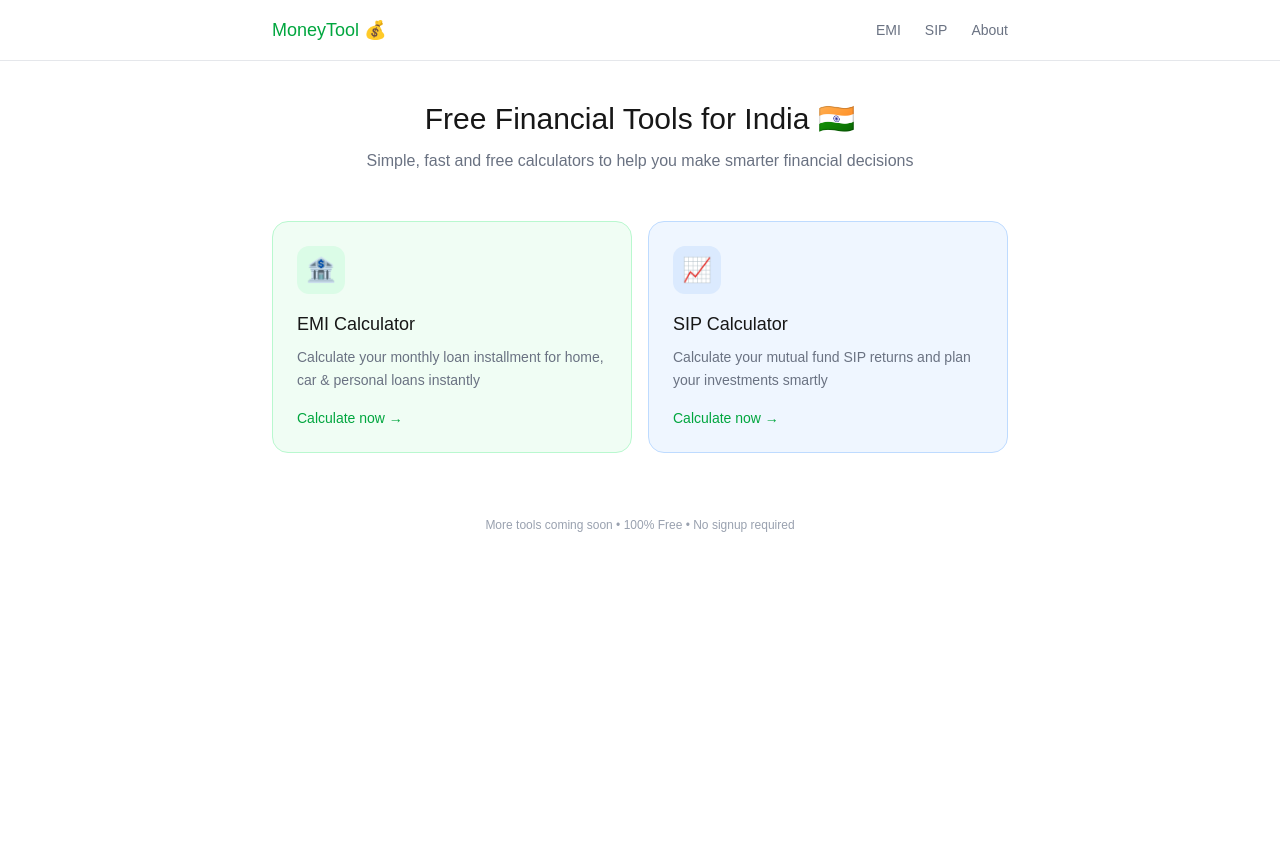
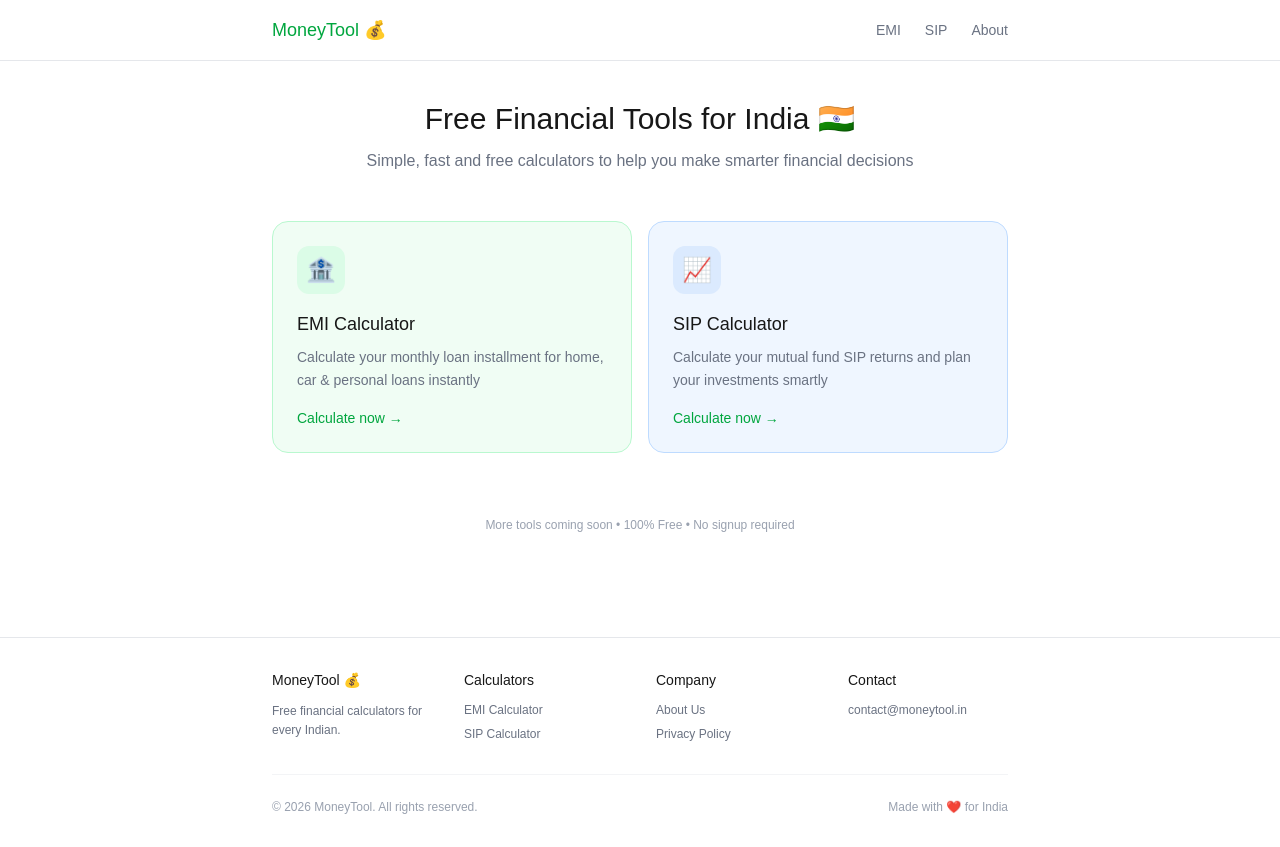
Before and after one commit to pankaj18021996/moneytool, a Next.js app: page / in a window 1280 px wide. Before the commit the page ends 800 px from the top, so only its background shows below. Built offline with nearby package versions, Linux system fonts and the light colour scheme.

Commit message:
add footer

```diff
--- /dev/null
+++ b/app/components/Footer.tsx
@@ -0,0 +1,67 @@
+import Link from "next/link";
+
+export default function Footer() {
+  return (
+    <footer className="border-t border-gray-200 bg-white mt-16">
+      <div className="max-w-3xl mx-auto px-4 py-8">
+
+        <div className="grid grid-cols-2 gap-8 mb-8 sm:grid-cols-4">
+
+          <div>
+            <h3 className="text-sm font-medium mb-3">MoneyTool 💰</h3>
+            <p className="text-xs text-gray-500 leading-relaxed">
+              Free financial calculators for every Indian.
+            </p>
+          </div>
+
+          <div>
+            <h3 className="text-sm font-medium mb-3">Calculators</h3>
+            <div className="space-y-2">
+              <Link href="/emi-calculator"
+                className="block text-xs text-gray-500 hover:text-green-600">
+                EMI Calculator
+              </Link>
+              <Link href="/sip-calculator"
+                className="block text-xs text-gray-500 hover:text-green-600">
+                SIP Calculator
+              </Link>
+            </div>
+          </div>
+
+          <div>
+            <h3 className="text-sm font-medium mb-3">Company</h3>
+            <div className="space-y-2">
+              <Link href="/about"
+                className="block text-xs text-gray-500 hover:text-green-600">
+                About Us
+              </Link>
+              <Link href="/privacy-policy"
+                className="block text-xs text-gray-500 hover:text-green-600">
+                Privacy Policy
+              </Link>
+            </div>
+          </div>
+
+          <div>
+            <h3 className="text-sm font-medium mb-3">Contact</h3>
+            <p className="text-xs text-gray-500">
+              contact@moneytool.in
+            </p>
+          </div>
+
+        </div>
+
+        <div className="border-t border-gray-100 pt-6 flex items-center
+          justify-between">
+          <p className="text-xs text-gray-400">
+            © 2026 MoneyTool. All rights reserved.
+          </p>
+          <p className="text-xs text-gray-400">
+            Made with ❤️ for India
+          </p>
+        </div>
+
+      </div>
+    </footer>
+  );
+}
--- a/app/layout.tsx
+++ b/app/layout.tsx
@@ -1,7 +1,7 @@
 import type { Metadata } from "next";
 import "./globals.css";
 import Navbar from "./components/Navbar";
-
+import Footer from "./components/Footer";
 export const metadata: Metadata = {
   title: "MoneyTool - Free Financial Calculators for India",
   description: "Free EMI Calculator, SIP Calculator and more financial tools for India.",
@@ -24,6 +24,7 @@ export default function RootLayout({
       <body className="bg-gray-50 min-h-screen">
         <Navbar />
         {children}
+         <Footer />
       </body>
     </html>
   );
```
